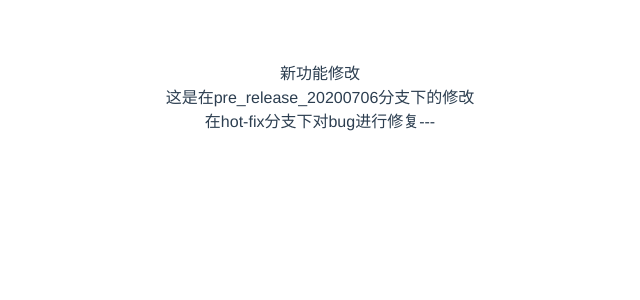
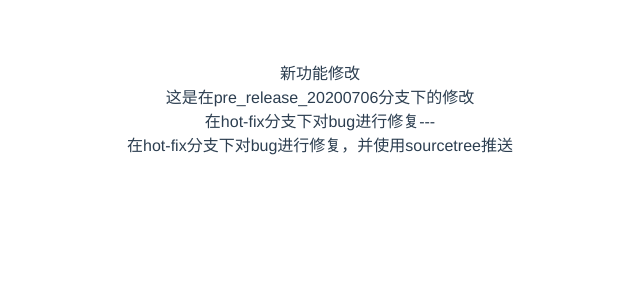
Before and after one commit to SomeoneH/shaddock-cook, a Vue app: page / in a window 1280 px wide. Shown: the top 300 px of the page, without its empty margins (320-960 px from the left). Built offline with nearby package versions, Linux system fonts and the light colour scheme; what cube-ui would draw is missing.

Commit message:
使用sourcetree进行推送

```diff
--- a/src/App.vue
+++ b/src/App.vue
@@ -3,6 +3,7 @@
     <div>新功能修改</div>
     <div>这是在pre_release_20200706分支下的修改</div>
     <div>在hot-fix分支下对bug进行修复---</div>
+    <div>在hot-fix分支下对bug进行修复，并使用sourcetree推送</div>
   </div>
 </template>
 
```
